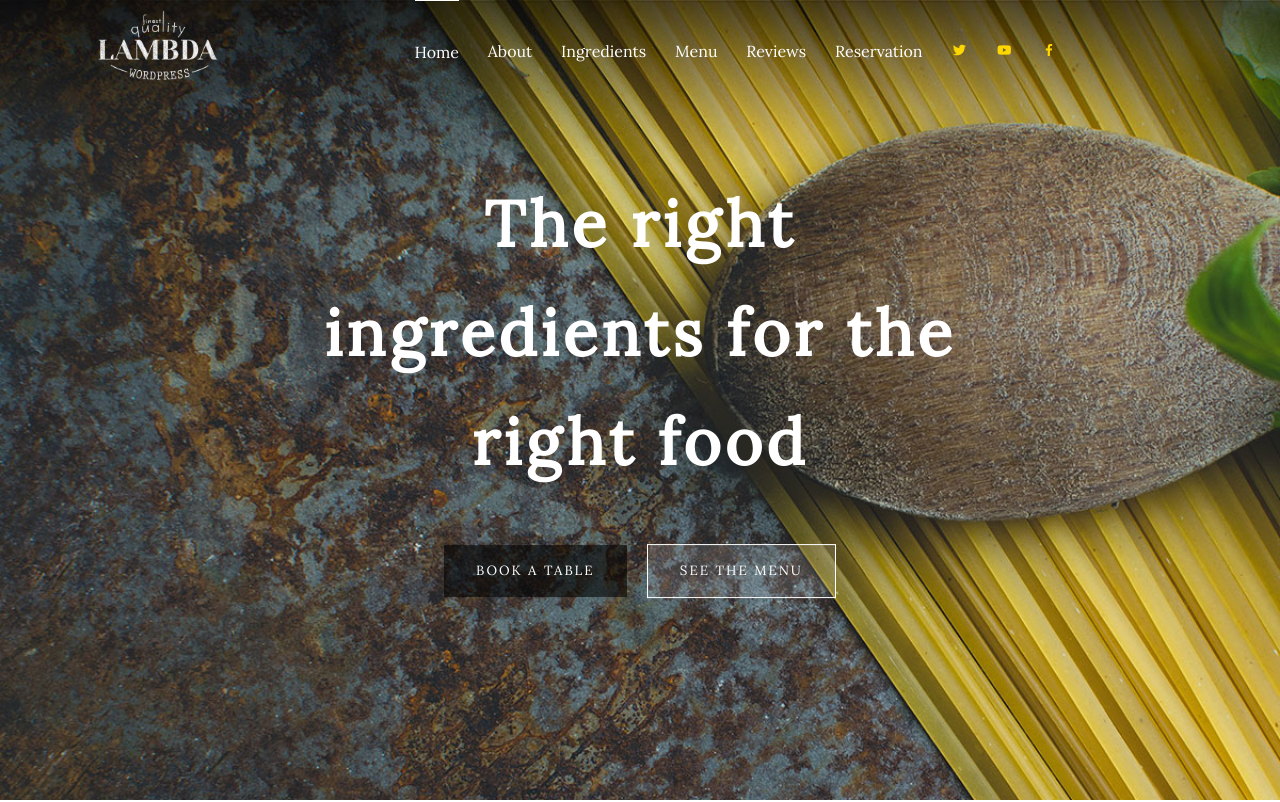
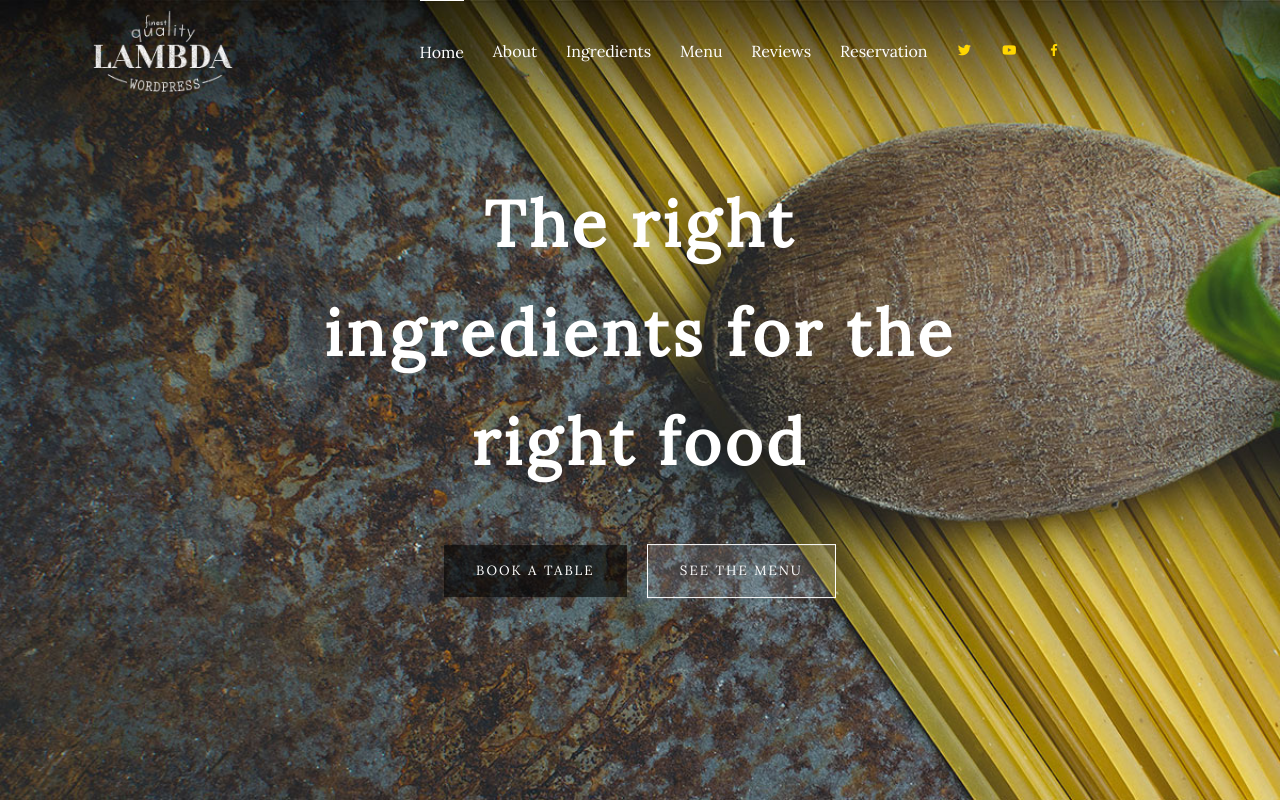
Before and after one commit to dikshashukla455/interative-website, a plain HTML site: page index.html in a window 1280 px wide. Shown: the top 802 px of the page. Drawn offline with nearby package versions, Linux system fonts and the light colour scheme.

Commit message:
changed index.html

```diff
--- a/index.html
+++ b/index.html
@@ -17,7 +17,7 @@
 		<header class="header">
 			<nav class="navbar">
 				<div class="logo">
-					<img src="./Assets/logo.png" width="120" alt="" />
+					<img src="./Assets/logo.png" width="140" alt="" />
 				</div>
 				<div class="nav-list">
 					<ul>
```
Lines whose indentation alone changed are shown as unchanged.
